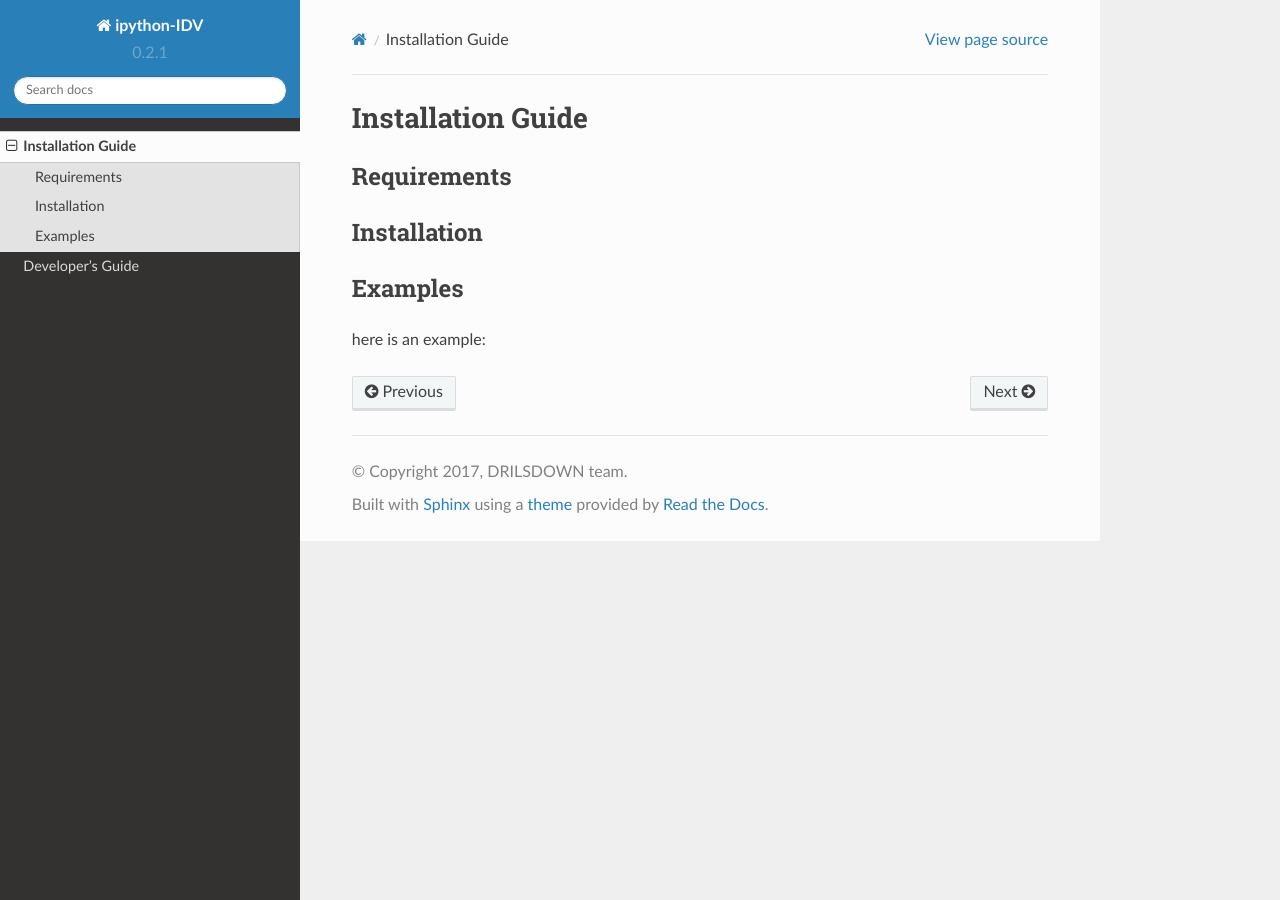
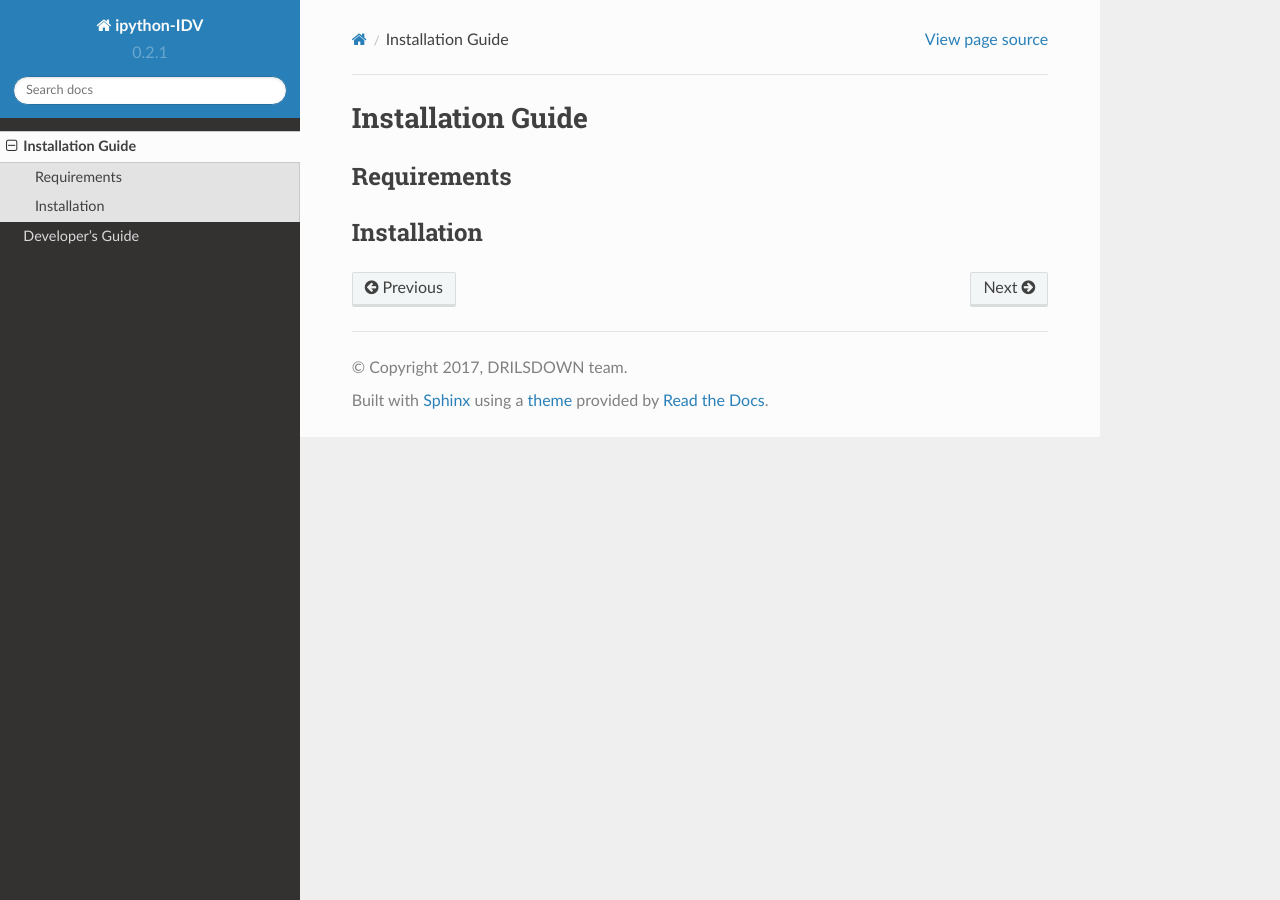
Before and after one commit to piqueen314/ipython-IDV, a Sphinx documentation site: the page built from docs/installguide.rst, in a window 1280 px wide. Built offline with Sphinx 7.4.7 and the Read the Docs theme 2.0.0, drawn with Linux system fonts in a browser that asks for light colours.

Commit message:
removes an example

```diff
--- a/docs/installguide.rst
+++ b/docs/installguide.rst
@@ -9,8 +9,3 @@ Requirements
 ------------
 Installation
 ------------
-
---------
-Examples
---------
-here is an example:
```
